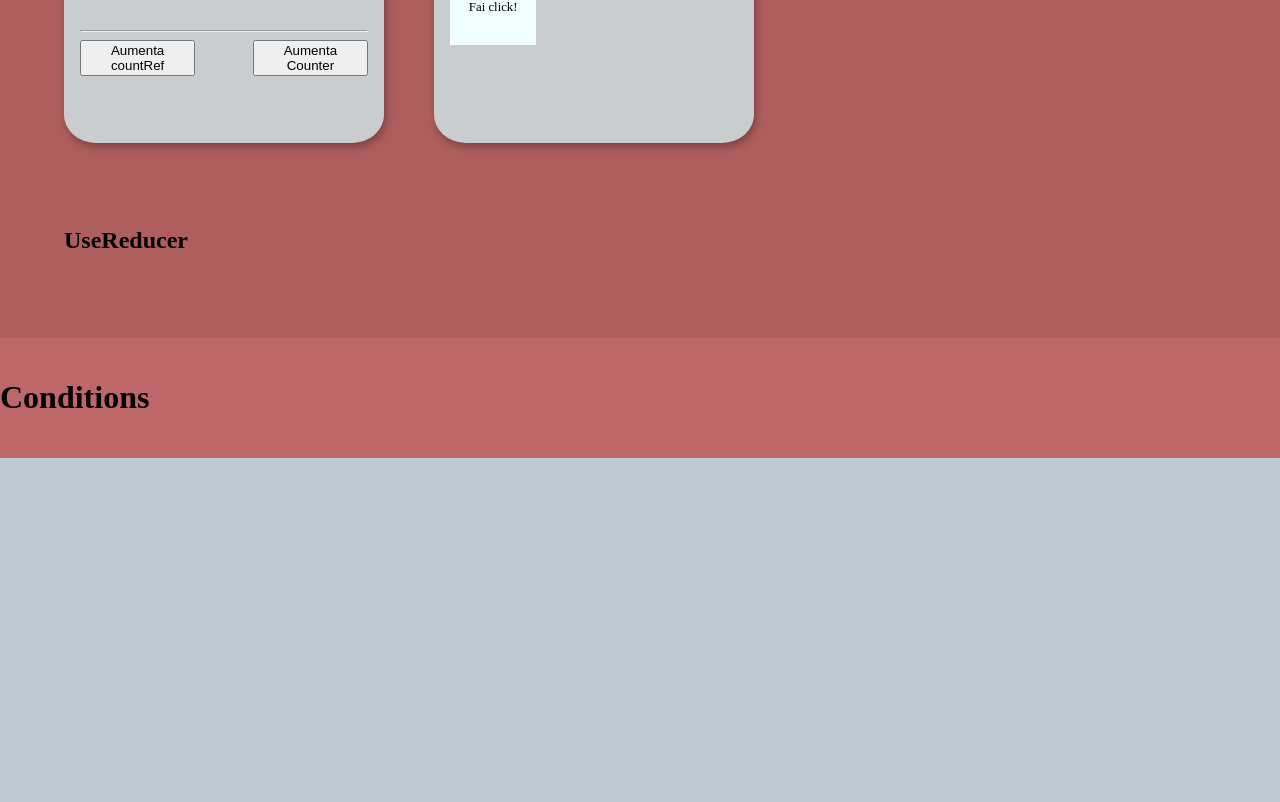
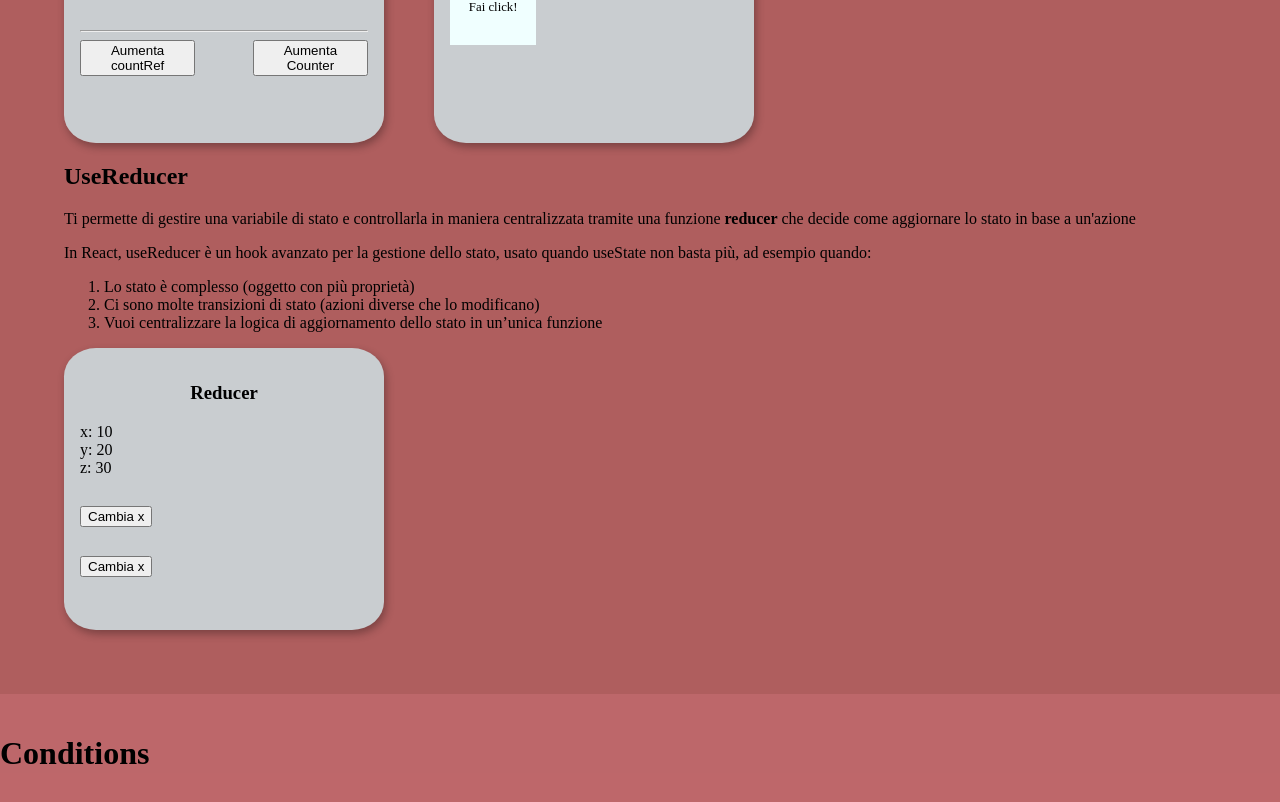
Before and after one commit to DylanBlanco/react-intro, a React (Vite) app: page / in a window 1280 px wide. Shown: the part 6340-7142 px from the top of the page. Before the commit the page ends 6798 px from the top, so only its background shows below. Built offline with nearby package versions, Linux system fonts and the light colour scheme; no server answers.

Commit message:
App4 - UseReducer - state action reducer - cardJsx

```diff
--- a/src/components/UseReducer.jsx
+++ b/src/components/UseReducer.jsx
@@ -1,10 +1,55 @@
+import { useReducer } from 'react'
 import '../css/app4.css'
+
+
 function UseReducer () {
+    // state: lo stato attuale
+    // action: funzione per inviare azioni
+    // reducer: funzione che riceve lo stato corrente e un'azione, e restituisce il nuovo stato
+    const [point, setPoint] = useReducer((state, action) => {
+
+    }, {
+        x: 10,
+        y: 20,
+        z: 30
+    })
 
     return(
         <>
             <div className="UseReducer">
                 <h2>UseReducer</h2>
+                <div>
+                    <p>Ti permette di gestire una variabile di stato e controllarla in maniera centralizzata tramite una funzione <b>reducer</b> che decide come aggiornare lo stato in base a un'azione</p>
+                    <p>In React, useReducer è un hook avanzato per la gestione dello stato, usato quando useState non basta più, ad esempio quando:</p>
+                    <ol>
+                        <li>
+                            Lo stato è complesso (oggetto con più proprietà)
+                        </li>
+                        <li>
+                            Ci sono molte transizioni di stato (azioni diverse che lo modificano)
+                        </li>
+                        <li>
+                            Vuoi centralizzare la logica di aggiornamento dello stato in un’unica funzione
+                        </li>
+                    </ol>
+                </div>
+
+                <div className="cardJsx">
+                    <h3>Reducer</h3>
+                    <div>
+                        x: {point.x} <br />
+                        y: {point.y} <br />
+                        z: {point.z}
+                    </div>
+                    <div>
+                        <button onClick={() => {
+                            setPoint()
+                        }}>Cambia x</button>
+                    </div>
+                    <div>
+                        <button>Cambia x</button>
+                    </div>
+                </div>
             </div>
         </>
     )
--- a/src/css/app4.css
+++ b/src/css/app4.css
@@ -33,6 +33,5 @@
 }
 
 .UseReducer {
-    padding-top: 5%;
-    padding-left: 5%;
+    padding: 0 5%;
 }
```
